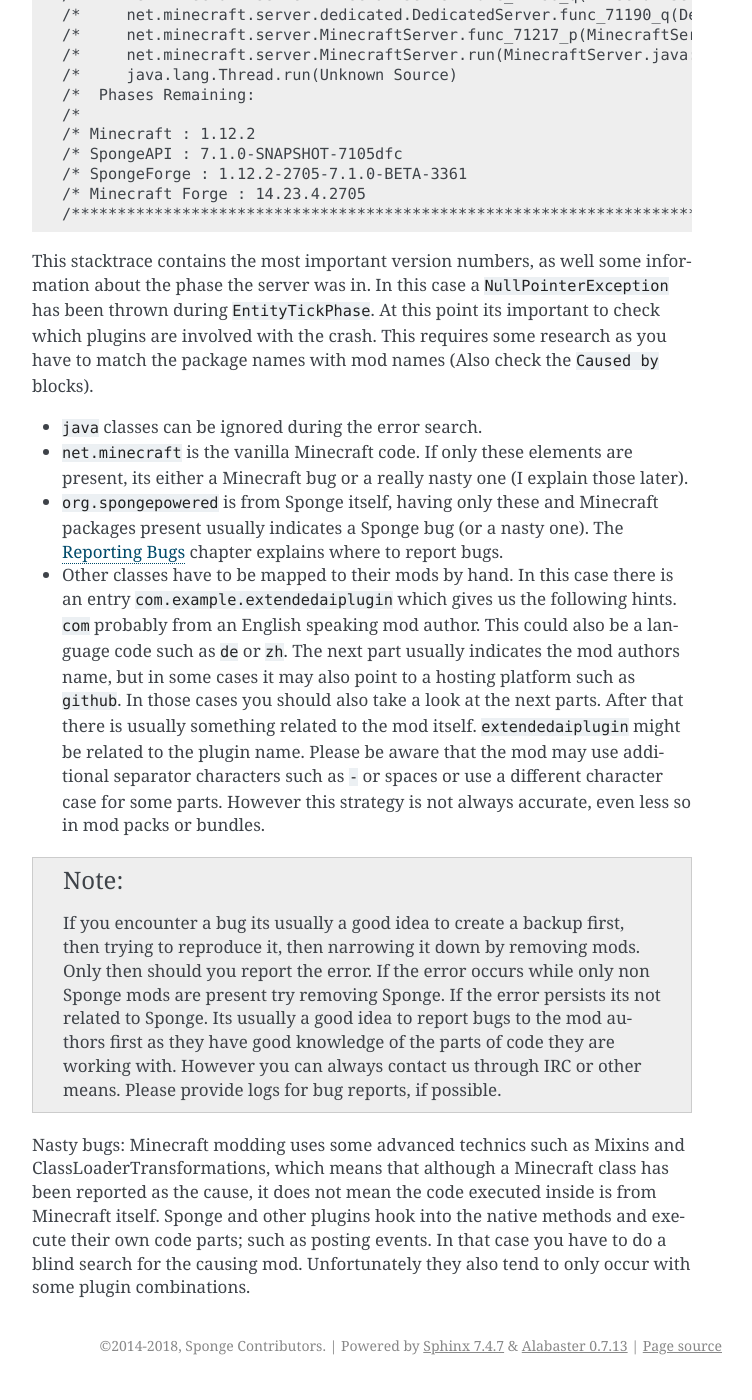
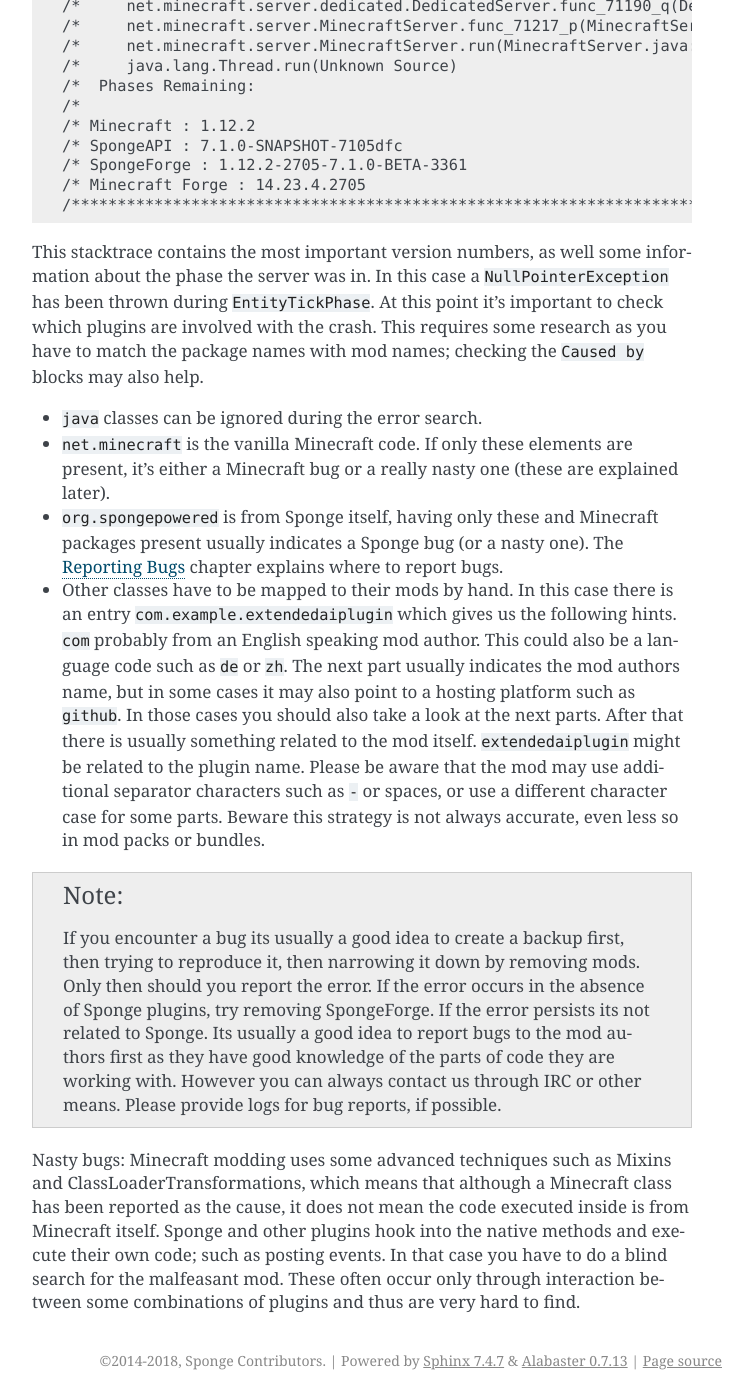
Before and after one commit to SpongePowered/SpongeDocs, a Sphinx documentation site: the page built from source/server/spongineer/debugging.rst, in a window 1280 px wide and 1400 px high, scrolled down 4054 px. Shown: the whole window, without its empty margins (388-1140 px from the left). Built offline with Sphinx 7.4.7, drawn with Linux system fonts in a browser that asks for light colours; pages that are not in the unit, such as notebooks, are missing from menus; some of the changed text lies outside the part shown.

Commit message:
Fix comments from review.

```diff
--- a/source/server/spongineer/debugging.rst
+++ b/source/server/spongineer/debugging.rst
@@ -123,14 +123,16 @@
 Exceptions at Runtime
 =====================
 
-There are two kind of errors that might occur on a modded server, first are plugin internal errors such as a
-``NullPointerException`` a command execution. These exceptions are logged using the default stacktrace mechanism from
-Java. The other kind of error is the error during during Minecraft's ticking of worlds or entities. Sponge handles these
-cases in a special way to provide as much information about those as possible.
+There are two kinds of errors that may occur on modded servers:
 
-Before we look into the details on who caused the exception. Make sure that you read all of the exception, sometimes
-the error is explained in the error report itself or a few lines above or below. Sometimes it indicated by a warning
-during startup.
+* Plugin internal errors, such as NullPointerExceptions during command execution. These errors are logged using the
+  standard Java error handler.
+* Errors during the ticking of worlds or entities. Sponge prints out more structured errors to provide as much
+  information as possible.
+
+Before we look into the details of what caused the exception, make sure that you read all of the error report. Sometimes
+the error is explained in the error report itself (or a few lines above or below it); sometimes it is indicated by a
+warning during startup.
 
 The following stacktrace shows an example of this special handling (excluding the line prefix with time and severity):
 
@@ -188,13 +190,13 @@
     /******************************************************************************************************************************/
 
 This stacktrace contains the most important version numbers, as well some information about the phase the server was in.
-In this case a ``NullPointerException`` has been thrown during ``EntityTickPhase``. At this point its important to check
-which plugins are involved with the crash. This requires some research as you have to match the package names with mod
-names (Also check the ``Caused by`` blocks).
+In this case a ``NullPointerException`` has been thrown during ``EntityTickPhase``. At this point it's important to
+check which plugins are involved with the crash. This requires some research as you have to match the package names with
+mod names; checking the ``Caused by`` blocks may also help.
 
 * ``java`` classes can be ignored during the error search.
-* ``net.minecraft`` is the vanilla Minecraft code. If only these elements are present, its either a Minecraft bug or a
-  really nasty one (I explain those later).
+* ``net.minecraft`` is the vanilla Minecraft code. If only these elements are present, it's either a Minecraft bug or a
+  really nasty one (these are explained later).
 * ``org.spongepowered`` is from Sponge itself, having only these and Minecraft packages present usually indicates a
   Sponge bug (or a nasty one). The :doc:`bugreport` chapter explains where to report bugs.
 * Other classes have to be mapped to their mods by hand. In this case there is an entry ``com.example.extendedaiplugin``
@@ -202,19 +204,19 @@
   language code such as ``de`` or ``zh``. The next part usually indicates the mod authors name, but in some cases it may
   also point to a hosting platform such as ``github``. In those cases you should also take a look at the next parts.
   After that there is usually something related to the mod itself. ``extendedaiplugin`` might be related to the plugin
-  name. Please be aware that the mod may use additional separator characters such as ``-`` or spaces or use a different
-  character case for some parts. However this strategy is not always accurate, even less so in mod packs or bundles.
+  name. Please be aware that the mod may use additional separator characters such as ``-`` or spaces, or use a different
+  character case for some parts. Beware this strategy is not always accurate, even less so in mod packs or bundles.
 
 .. note::
 
     If you encounter a bug its usually a good idea to create a backup first, then trying to reproduce it, then narrowing
-    it down by removing mods. Only then should you report the error. If the error occurs while only non Sponge mods are
-    present try removing Sponge. If the error persists its not related to Sponge. Its usually a good idea to report bugs
-    to the mod authors first as they have good knowledge of the parts of code they are working with. However you can
-    always contact us through IRC or other means. Please provide logs for bug reports, if possible.
+    it down by removing mods. Only then should you report the error. If the error occurs in the absence of Sponge
+    plugins, try removing SpongeForge. If the error persists its not related to Sponge. Its usually a good idea to
+    report bugs to the mod authors first as they have good knowledge of the parts of code they are working with. However
+    you can always contact us through IRC or other means. Please provide logs for bug reports, if possible.
 
-Nasty bugs: Minecraft modding uses some advanced technics such as Mixins and ClassLoaderTransformations, which means
+Nasty bugs: Minecraft modding uses some advanced techniques such as Mixins and ClassLoaderTransformations, which means
 that although a Minecraft class has been reported as the cause, it does not mean the code executed inside is from
-Minecraft itself. Sponge and other plugins hook into the native methods and execute their own code parts; such as
-posting events. In that case you have to do a blind search for the causing mod. Unfortunately they also tend to only
-occur with some plugin combinations.
+Minecraft itself. Sponge and other plugins hook into the native methods and execute their own code; such as
+posting events. In that case you have to do a blind search for the malfeasant mod. These often occur only through
+interaction between some combinations of plugins and thus are very hard to find.
```
